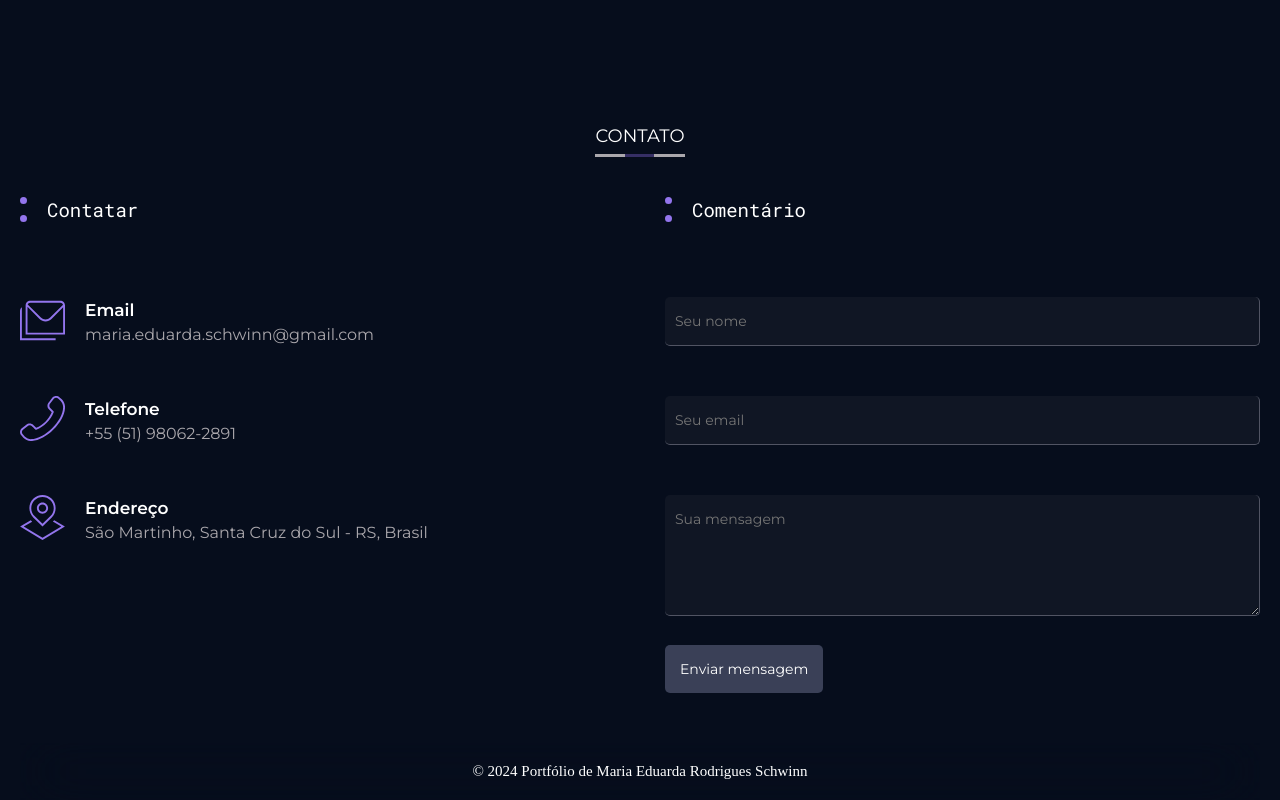
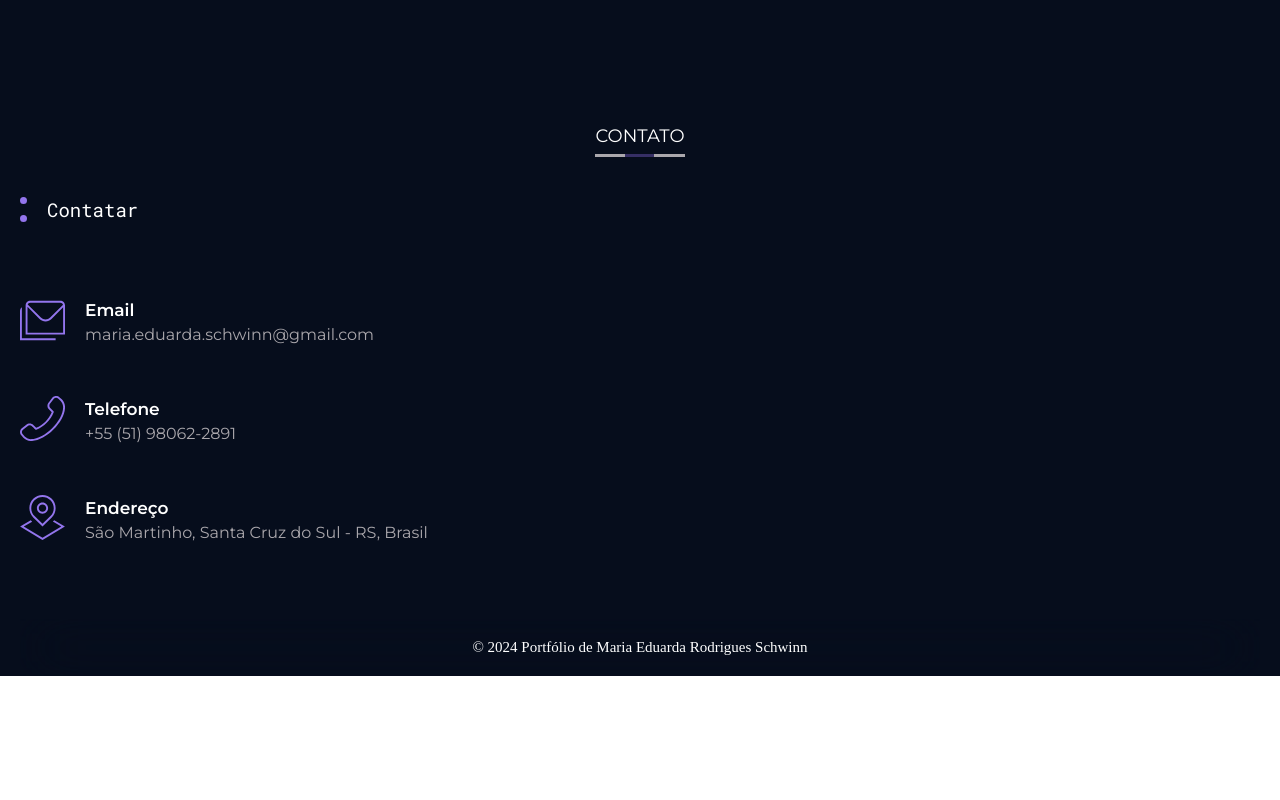
Before and after one commit to Maria-Eduarda-Rodrigues-Schwinn/portfolio, a React (Vite) app: page / in a window 1280 px wide. Shown: the part 5110-5910 px from the top of the page. After the commit the page ends 5786 px from the top, so only its background shows below. Built offline with nearby package versions, Linux system fonts and the light colour scheme.

Commit message:
Comment out feedback form and axios functionality in ContactSection

```diff
--- a/src/Pages/Home/sections/Contact/index.jsx
+++ b/src/Pages/Home/sections/Contact/index.jsx
@@ -1,35 +1,33 @@
-import localization_icon from "../../../../assets/icons/localization.svg"
-import telephone_icon from "../../../../assets/icons/telephone.svg"
-import { ContactBox } from "../../../../components/ContactBox"
-import email_icon from "../../../../assets/icons/email.svg"
-import { Subtitle } from "../../../../components/Subtitle"
-import { Content, FormArea } from "./styles"
-import { useState } from "react"
-import axios from "axios"
+import localization_icon from "../../../../assets/icons/localization.svg";
+import telephone_icon from "../../../../assets/icons/telephone.svg";
+import { ContactBox } from "../../../../components/ContactBox";
+import email_icon from "../../../../assets/icons/email.svg";
+import { Subtitle } from "../../../../components/Subtitle";
+import { Content } from "./styles";
 
 export function ContactSection() {
-  const [name, setName] = useState("")
-  const [email, setEmail] = useState("")
-  const [message, setMessage] = useState("")
+    // const [name, setName] = useState("");
+    // const [email, setEmail] = useState("");
+    // const [message, setMessage] = useState("");
 
-  const handleSubmit = async (event) => {
-    event.preventDefault()
-    try {
-      const response = await axios.post("/.netlify/functions/feedback", {
-        name,
-        email,
-        message,
-      })
-      console.log(response.data.message)
-      alert("Feedback enviado com sucesso!")
-      setName("")
-      setEmail("")
-      setMessage("")
-    } catch (error) {
-      console.error("Erro ao enviar feedback", error)
-      console.error("Erro ao enviar feedback!")
-    }
-  }
+    // const handleSubmit = async (event) => {
+    //     event.preventDefault();
+    //     try {
+    //         const response = await axios.post("/.netlify/functions/feedback", {
+    //             name,
+    //             email,
+    //             message,
+    //         });
+    //         console.log(response.data.message);
+    //         alert("Feedback enviado com sucesso!");
+    //         setName("");
+    //         setEmail("");
+    //         setMessage("");
+    //     } catch (error) {
+    //         console.error("Erro ao enviar feedback", error);
+    //         console.error("Erro ao enviar feedback!");
+    //     }
+    // };
 
     return (
         <div id="contact">
@@ -55,7 +53,7 @@ export function ContactSection() {
                         description="São Martinho, Santa Cruz do Sul - RS, Brasil"
                     />
                 </div>
-        <FormArea>
+                {/* <FormArea>
           <h2>Comentário</h2>
           <form onSubmit={handleSubmit}>
             <label htmlFor="name">Digite seu nome</label>
@@ -85,8 +83,8 @@ export function ContactSection() {
             />
             <button type="submit">Enviar mensagem</button>
           </form>
-        </FormArea>
+        </FormArea> */}
             </Content>
         </div>
-  )
+    );
 }
```
Lines whose indentation alone changed are shown as unchanged.
